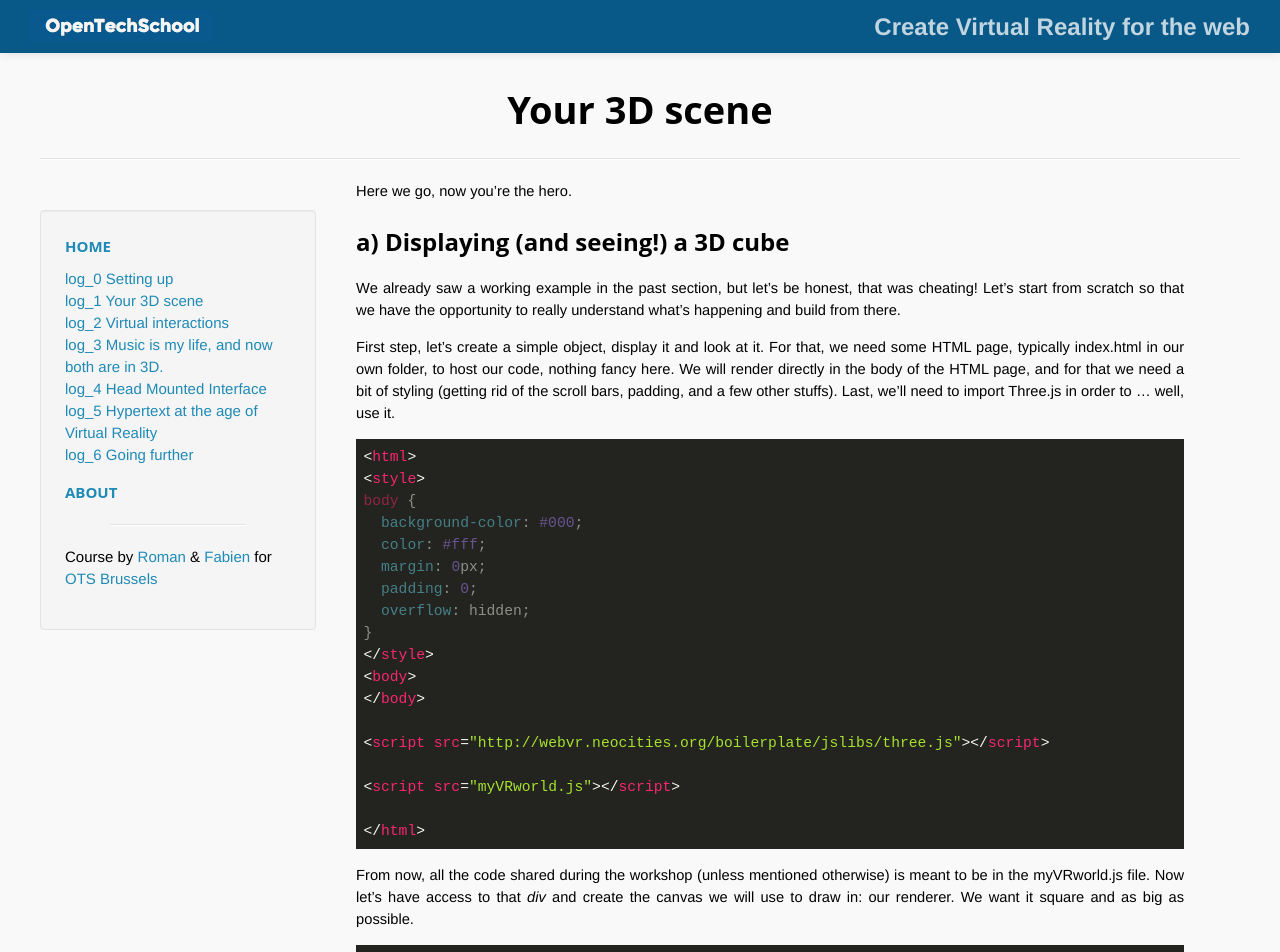
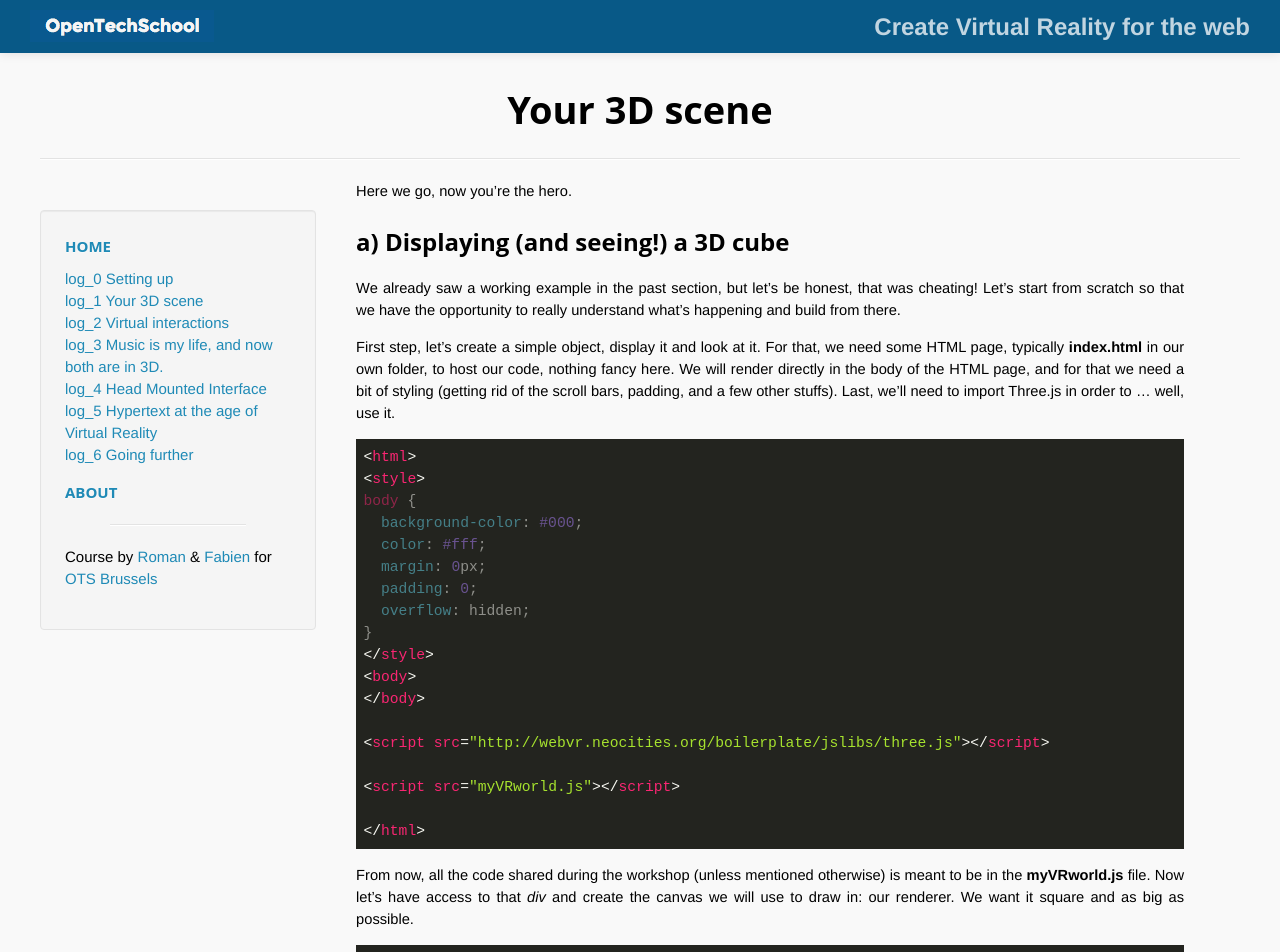
Before and after one commit to OpenTechSchool-Brussels/webVR-for-3D-graphics-and-music, a Jekyll site: the page built from your-3D-scene.markdown, in a window 1280 px wide and 1400 px high. Shown: the top 952 px of the window. Built offline with Jekyll 4.4.1, drawn with Linux system fonts in a browser that asks for light colours; Markdown is read by kramdown in place of the engine named in the settings.

Commit message:
Update your-3D-scene.markdown

````diff
--- a/your-3D-scene.markdown
+++ b/your-3D-scene.markdown
@@ -10,7 +10,7 @@
 ## a) Displaying (and seeing!) a 3D cube
 We already saw a working example in the past section, but let's be honest, that was cheating! Let's start from scratch so that we have the opportunity to really understand what's happening and build from there.
 
-First step, let's create a simple object, display it and look at it. For that, we need some HTML page, typically index.html in our own folder, to host our code, nothing fancy here. We will render directly in the body of the HTML page, and for that we need a bit of styling (getting rid of the scroll bars, padding, and a few other stuffs). Last, we'll need to import Three.js in order to ... well, use it.
+First step, let's create a simple object, display it and look at it. For that, we need some HTML page, typically **index.html** in our own folder, to host our code, nothing fancy here. We will render directly in the body of the HTML page, and for that we need a bit of styling (getting rid of the scroll bars, padding, and a few other stuffs). Last, we'll need to import Three.js in order to ... well, use it.
 
 ```html
 <html>
@@ -33,7 +33,7 @@
 </html>
 ```
 
-From now, all the code shared during the workshop (unless mentioned otherwise) is meant to be in the myVRworld.js file. Now let's have access to that *div* and create the canvas we will use to draw in: our renderer. We want it square and as big as possible.
+From now, all the code shared during the workshop (unless mentioned otherwise) is meant to be in the **myVRworld.js** file. Now let's have access to that *div* and create the canvas we will use to draw in: our renderer. We want it square and as big as possible.
 
 ```javascript
 
````
